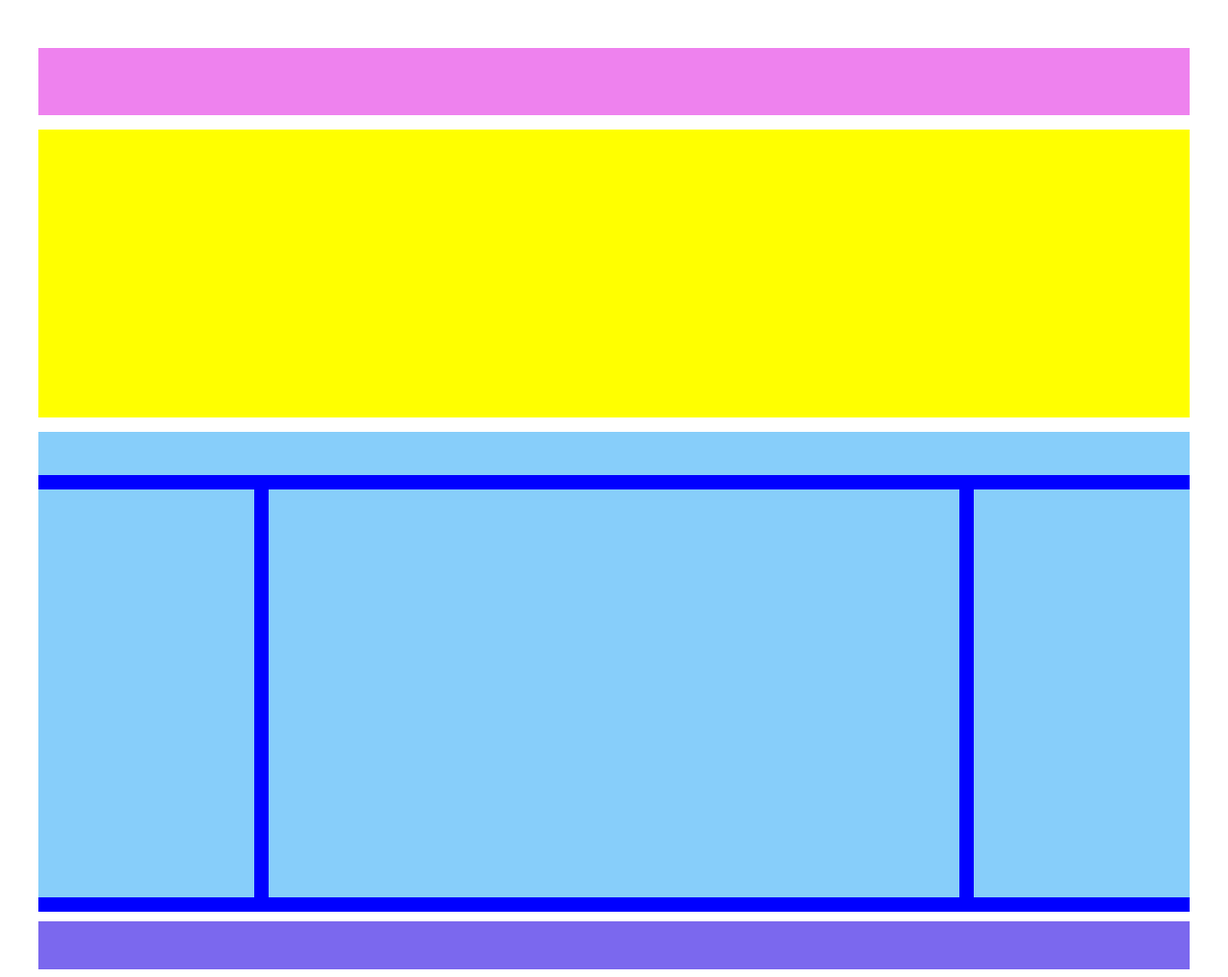
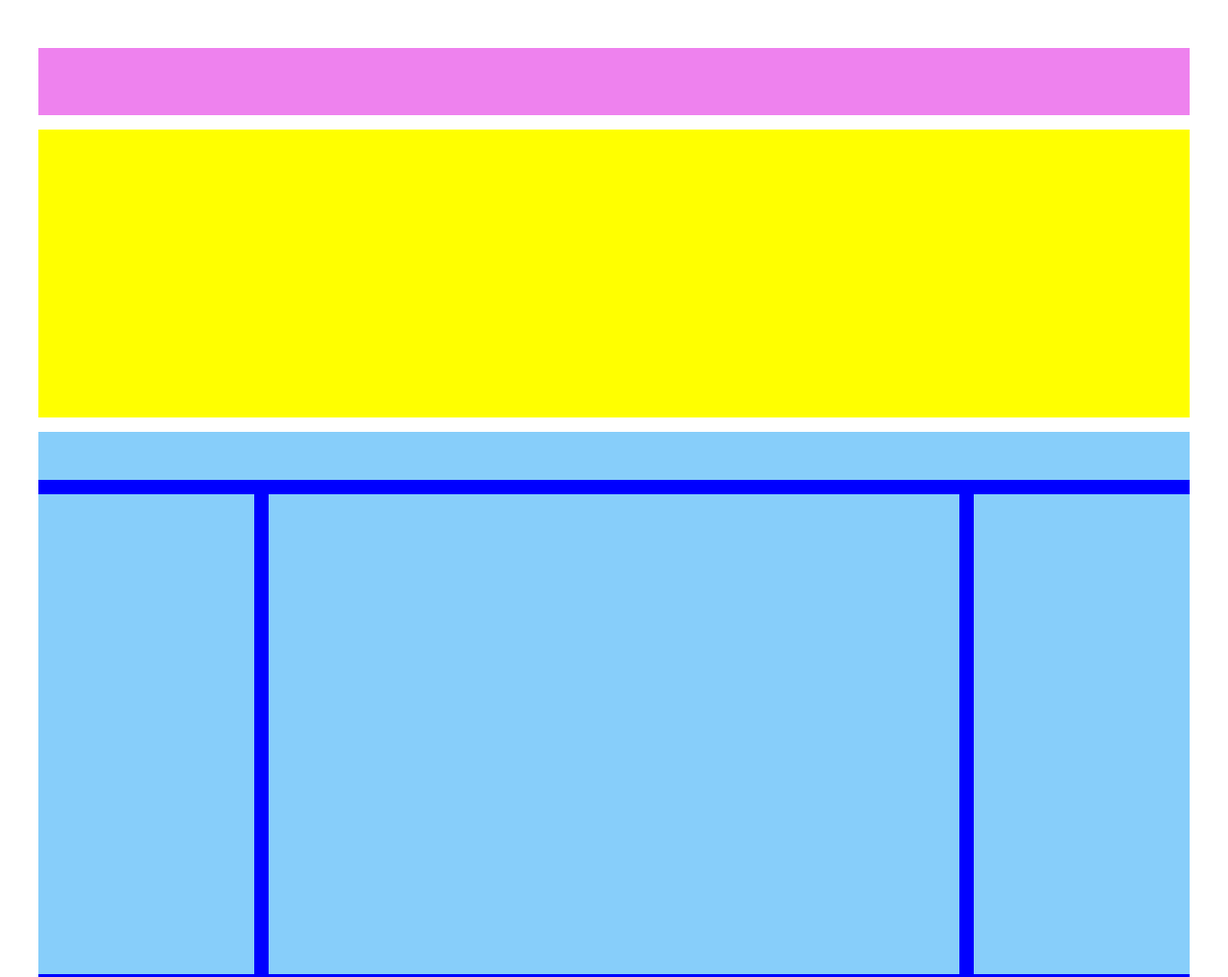
Before and after one commit to Franco-Palmieri/htmlcss-struttura-wp, a plain HTML site: page index.html in a window 1280 px wide. Shown: the top 1018 px of the page at 96% size. Drawn offline with Linux system fonts and the light colour scheme.

Commit message:
Wordpress

```diff
--- a/style.css
+++ b/style.css
@@ -29,21 +29,21 @@ header{
 }
 .paragrafo{
     width: 100%;
-    height: calc(60px - 15px);
+    height: 50px;
     background-color: lightskyblue;
+    margin-bottom: 15px;
 
 }
 .main-page{
     width: 100%;
-    height: 500px;
     background-color: blue;
     margin: 0px 0 10px 0;
+    padding-bottom: 15px;
 }
 aside{
     width: calc(20% - 15px);
     background-color: lightskyblue;
-    margin-top: 15px;
-    height: calc(100% - 75px);
+    height: 500px;
 
 }
 .aside-left{
@@ -55,8 +55,7 @@ aside{
 article{
     width: 60%;
     background-color: lightskyblue;
-    margin-top: 15px;
-    height: calc(100% - 75px);
+    height: 500px;
     background-color: lightskyblue;
 
 }
```
